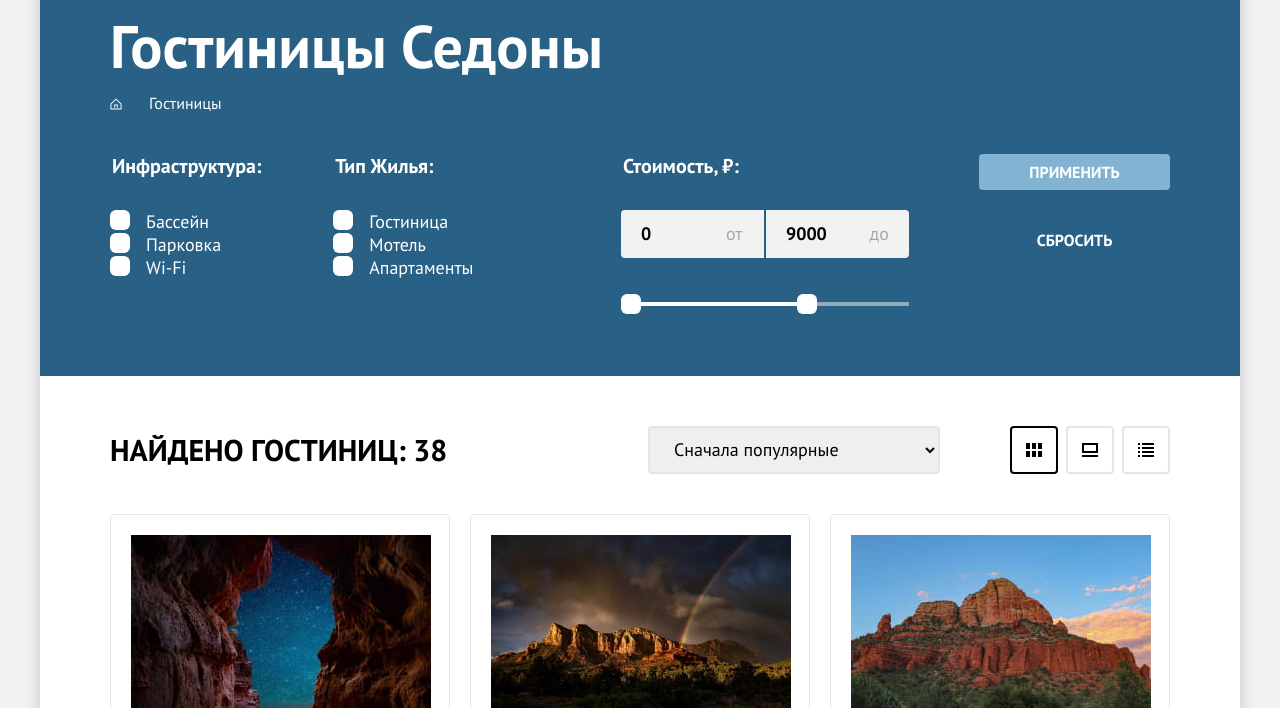
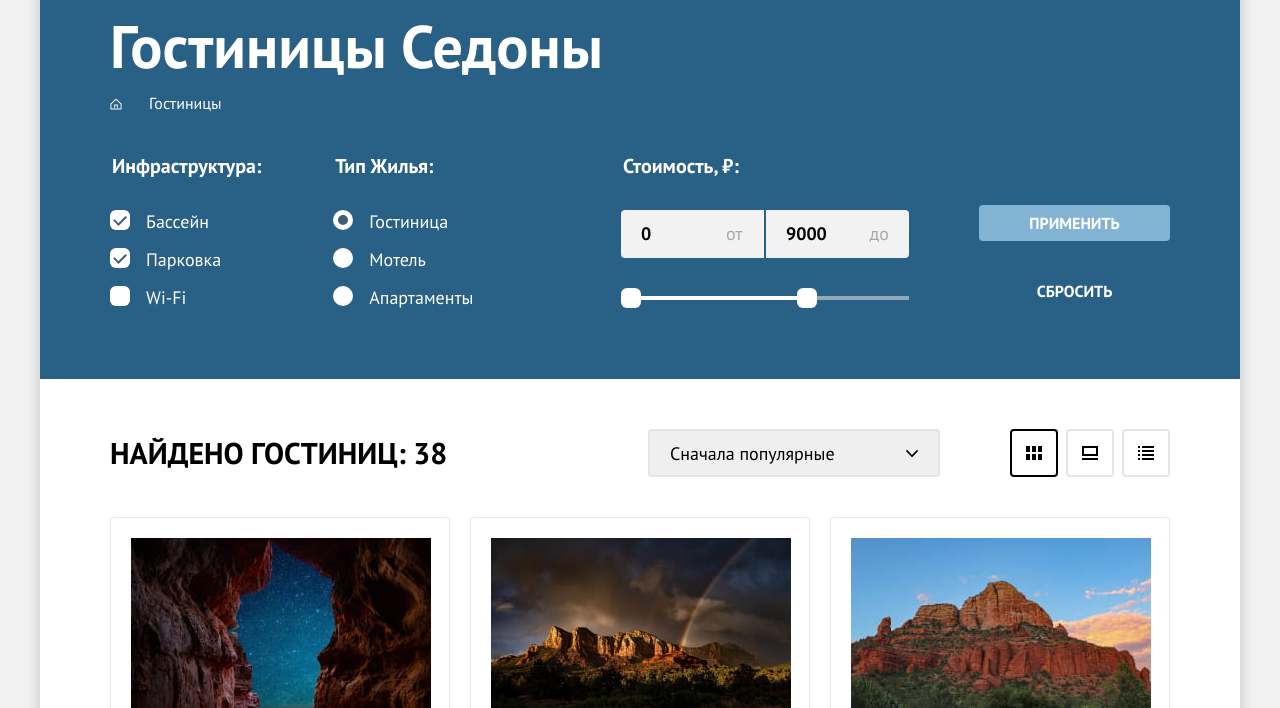
Before and after one commit to htmlacademy-htmlcss/2391991-sedona-38, a plain HTML site: page catalog.html in a window 1280 px wide. Shown: the part 92-800 px from the top of the page. Drawn offline with Linux system fonts and the light colour scheme.

Commit message:
Вносит правки в код

```diff
--- a/styles/styles.css
+++ b/styles/styles.css
@@ -801,6 +801,10 @@ body {
     display: flex;
 }
 
+.catalog-filter-item:not(:last-child) {
+    margin-bottom: 15px;
+}
+
 .catalog-filter-title {
     margin-bottom: 32px;
     font-size: 20px;
@@ -809,6 +813,7 @@ body {
     text-transform: capitalize;
 }
 
+/* Checkbox */
 .control {
     position: relative;
     display: block;
@@ -827,11 +832,13 @@ body {
     border-radius: 30%;
 }
 
-.control:hover .control-mark {
+.control:hover .control-mark,
+.control-label:hover {
     opacity: 0.6;
 }
 
-.control:active .control-mark {
+.control:active .control-mark,
+.control-label:active {
     opacity: 0.3;
 }
 
@@ -839,6 +846,51 @@ body {
     outline: 4px solid #83B3D3;
 }
 
+.control-input[type="checkbox"]:checked + .control-mark::before {
+    position: absolute;
+    top: 10px;
+    left: 6px;
+    width: 12px;
+    height: 2px;
+    background-color: #3F5E72;
+    content: "";
+}
+
+.control-input[type="checkbox"]:checked + .control-mark::after {
+    position: absolute;
+    top: 11px;
+    left: 3px;
+    width: 6px;
+    height: 2px;
+    background-color: #3F5E72;
+    content: "";
+}
+
+.control-input[type="checkbox"]:checked + .control-mark::before {
+    transform: rotate(-45deg);
+}
+
+  .control-input[type="checkbox"]:checked + .control-mark::after {
+    transform: rotate(45deg);
+}
+
+/* radio */
+.control-input[type="radio"] + .control-mark {
+    border-radius: 50%;
+}
+
+.control-input[type="radio"]:checked + .control-mark::before {
+    content: "";
+    position: absolute;
+    top: 5px;
+    left: 5px;
+    width: 10px;
+    height: 10px;
+    background-color: #3F5E72;
+    border-radius: 50%;
+}
+
+/* range */
 .range {
     width: 288px;
 }
@@ -909,7 +961,7 @@ body {
 .range-scale {
     position: relative;
     height: 4px;
-    margin-top: 44px;
+    margin-top: 38px;
     background-color: #e5e5e58d;
 }
 
@@ -953,6 +1005,7 @@ body {
 .container-button {
     display: flex;
     flex-direction: column;
+    justify-content: flex-end;
 }
 
 .button-filter {
@@ -1049,10 +1102,16 @@ body {
     line-height: 21px;
 
     padding: 0 20px;
+    padding-right: 32px;
 
     border: 2px solid #E5E5E5;
     border-radius: 4px;
     margin-left: auto;
+
+    background-image: url("../images/select-arrow.svg");
+    background-repeat: no-repeat;
+    background-position: right 20px center;
+    appearance: none;
 }
 
 .select-control:hover {
```
Also changed, not shown: catalog.html (+1 -3 lines), images/select-arrow.svg (added).
